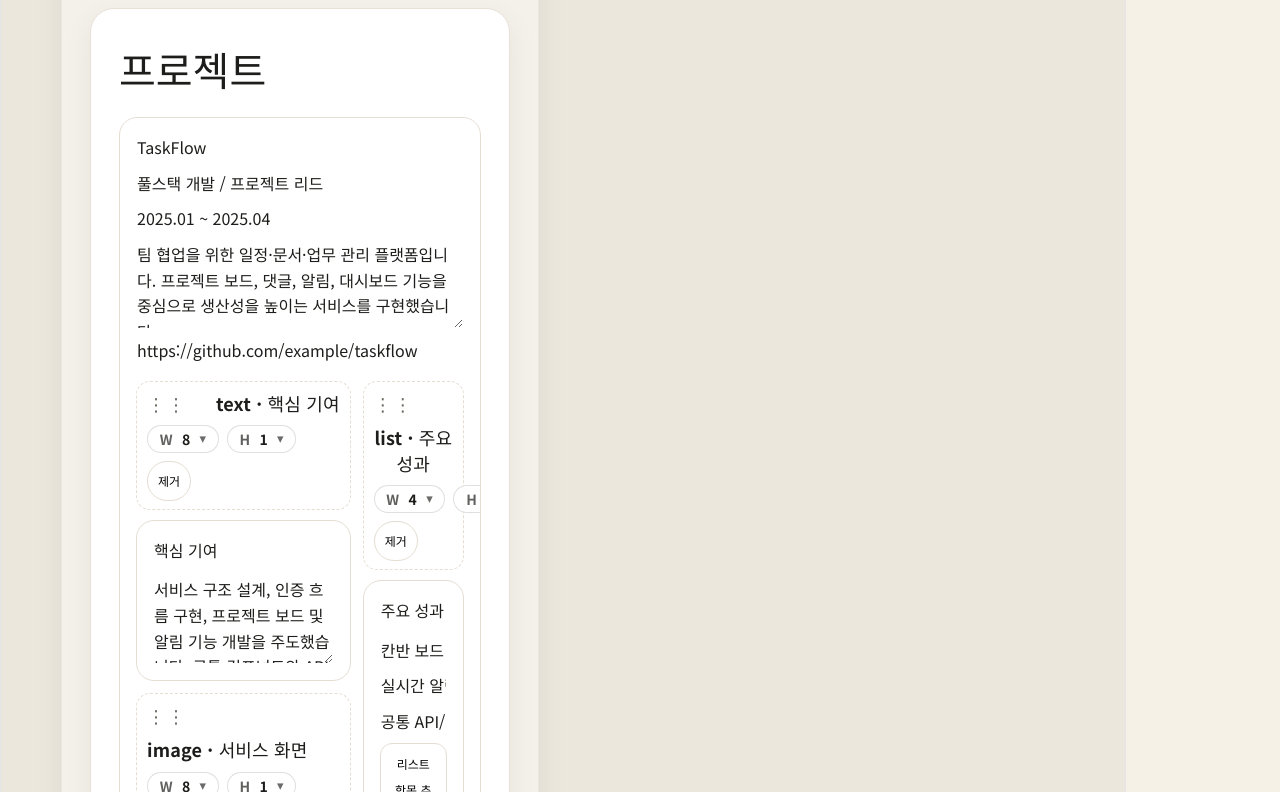
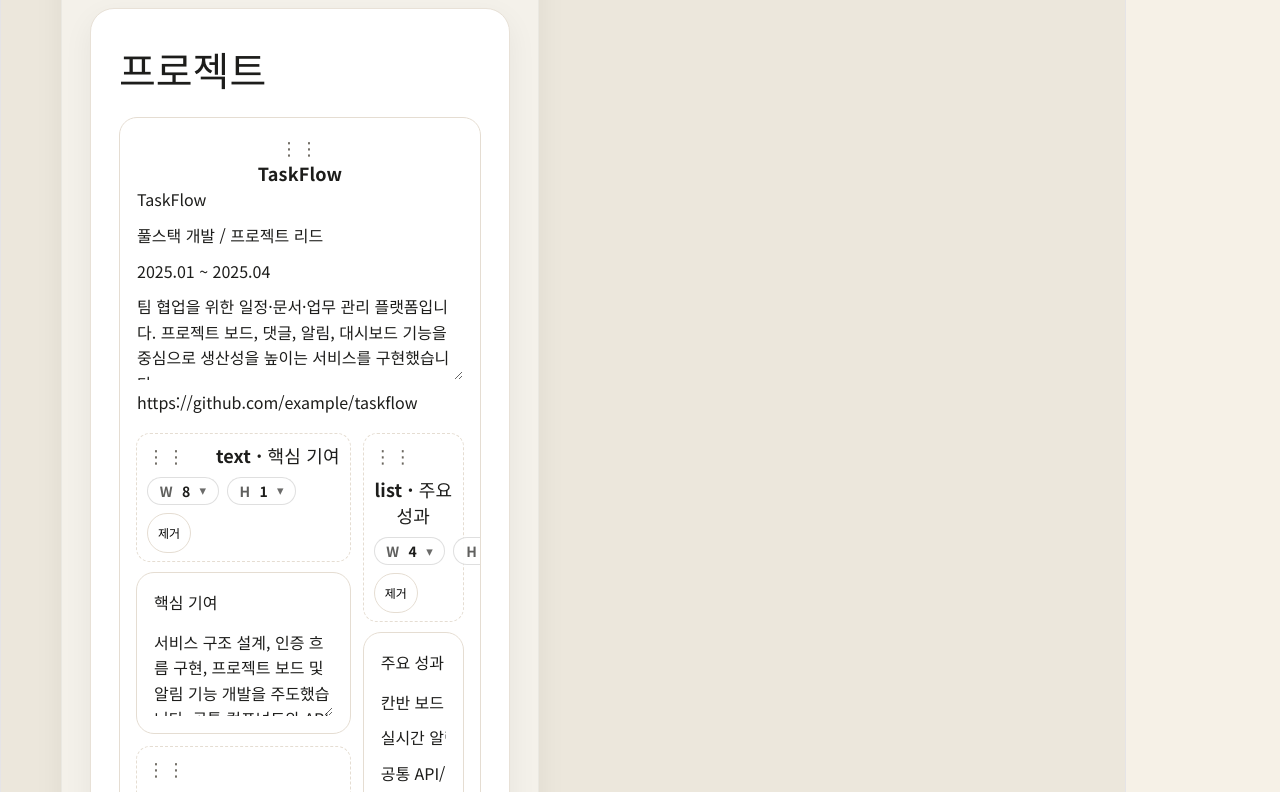
Before and after one commit to hdg5639/portfolio_editor, a React (Vite) app in the folder portfolio_edit/: page / in a window 1280 px wide. Shown: the part 1808-2600 px from the top of the page. Built offline with nearby package versions, Linux system fonts and the light colour scheme; the HTML template or start-up script is replaced by a standard one.

Commit message:
fix/refactor

```diff
--- a/portfolio_edit/src/hooks/usePortfolioStore.js
+++ b/portfolio_edit/src/hooks/usePortfolioStore.js
@@ -689,6 +689,12 @@ export function usePortfolioStore() {
                     projects: updateById(prev.projects, id, (item) => ({ ...item, [field]: value })),
                 })),
 
+            moveProject: (draggedProjectId, targetProjectId) =>
+                setPortfolio((prev) => ({
+                    ...prev,
+                    projects: moveBefore(prev.projects, draggedProjectId, targetProjectId, 'id'),
+                })),
+
             removeProject: (id) =>
                 setPortfolio((prev) => ({
                     ...prev,
--- a/portfolio_edit/src/sections/ProjectsSection.jsx
+++ b/portfolio_edit/src/sections/ProjectsSection.jsx
@@ -72,6 +72,7 @@ function BlockShell({
     const onDrop = (event) => {
         if (!showHelpers) return;
         event.preventDefault();
+        event.stopPropagation();
 
         const dragged = event.dataTransfer.getData('text/plain') || draggingId;
         if (dragged && dragged !== block.id) {
@@ -320,6 +321,8 @@ export default function ProjectsSection({ store }) {
     const cardStyle = store.actions.cardStyle();
     const isEdit = store.mode === 'edit';
     const titleStyle = store.actions.styleFor('section.projects.title');
+    const [draggingProjectId, setDraggingProjectId] = useState(null);
+    const [dragOverProjectId, setDragOverProjectId] = useState(null);
 
     return (
         <section className="portfolio-card" style={cardStyle}>
@@ -331,14 +334,31 @@ export default function ProjectsSection({ store }) {
 
             <div className="projects-list">
                 {store.portfolio.projects.map((project) => (
-                    <ProjectCard key={project.id} project={project} store={store} editable={isEdit} />
+                    <ProjectCard
+                        key={project.id}
+                        project={project}
+                        store={store}
+                        editable={isEdit}
+                        draggingProjectId={draggingProjectId}
+                        dragOverProjectId={dragOverProjectId}
+                        setDraggingProjectId={setDraggingProjectId}
+                        setDragOverProjectId={setDragOverProjectId}
+                    />
                 ))}
             </div>
         </section>
     );
 }
 
-function ProjectCard({ project, store, editable }) {
+function ProjectCard({
+                         project,
+                         store,
+                         editable,
+                         draggingProjectId,
+                         dragOverProjectId,
+                         setDraggingProjectId,
+                         setDragOverProjectId,
+                     }) {
     const [draggingId, setDraggingId] = useState(null);
     const [dragOverId, setDragOverId] = useState(null);
 
@@ -348,8 +368,71 @@ function ProjectCard({ project, store, editable }) {
     const summaryKey = `projects.${project.id}.summary`;
     const linkKey = `projects.${project.id}.link`;
 
+    const showHelpers = editable && store.ui.showEditHelpers;
+    const isProjectDragging = draggingProjectId === project.id;
+    const isProjectDragOver = dragOverProjectId === project.id && draggingProjectId !== project.id;
+
+    const isProjectCardDragEvent = (event) =>
+        Array.from(event.dataTransfer?.types || []).includes('application/x-project-card');
+
     return (
-        <article className="portfolio-card project-card-inner">
+        <article
+            className={`portfolio-card project-card-inner ${
+                isProjectDragging ? 'dragging' : ''
+            } ${isProjectDragOver ? 'drag-over' : ''}`}
+            onDragOver={(event) => {
+                if (!showHelpers || !draggingProjectId || !isProjectCardDragEvent(event)) return;
+                event.preventDefault();
+                event.stopPropagation();
+                if (dragOverProjectId !== project.id) {
+                    setDragOverProjectId(project.id);
+                }
+            }}
+            onDragLeave={(event) => {
+                if (!isProjectCardDragEvent(event)) return;
+                if (dragOverProjectId === project.id) {
+                    setDragOverProjectId(null);
+                }
+            }}
+            onDrop={(event) => {
+                if (!showHelpers || !isProjectCardDragEvent(event)) return;
+                event.preventDefault();
+                event.stopPropagation();
+
+                const dragged = event.dataTransfer.getData('application/x-project-card') || draggingProjectId;
+                if (dragged && dragged !== project.id) {
+                    store.actions.moveProject(dragged, project.id);
+                }
+
+                setDraggingProjectId(null);
+                setDragOverProjectId(null);
+            }}
+        >
+            {showHelpers ? (
+                <div className="project-card-toolbar">
+                    <div
+                        className="drag-handle"
+                        draggable
+                        title="프로젝트 카드 순서 변경"
+                        onDragStart={(event) => {
+                            event.stopPropagation();
+                            setDraggingProjectId(project.id);
+                            event.dataTransfer.effectAllowed = 'move';
+                            event.dataTransfer.setData('application/x-project-card', String(project.id));
+                        }}
+                        onDragEnd={(event) => {
+                            event.stopPropagation();
+                            setDraggingProjectId(null);
+                            setDragOverProjectId(null);
+                        }}
+                    >
+                        ⋮⋮
+                    </div>
+
+                    <strong>{project.title || '프로젝트'}</strong>
+                </div>
+            ) : null}
+
             <div className="project-top-meta">
                 {editable ? (
                     <>
--- a/portfolio_edit/src/styles/canvas.css
+++ b/portfolio_edit/src/styles/canvas.css
@@ -41,7 +41,8 @@
 .section-tile,
 .profile-layout-item,
 .project-block-shell,
-.custom-item-shell {
+.custom-item-shell,
+.project-card-inner {
     position: relative;
     min-width: 0;
     transition: transform 0.18s ease, box-shadow 0.18s ease, opacity 0.18s ease;
@@ -57,7 +58,8 @@
 .section-tile.dragging,
 .profile-layout-item.dragging,
 .project-block-shell.dragging,
-.custom-item-shell.dragging {
+.custom-item-shell.dragging,
+.project-card-inner.dragging {
     opacity: 0.42;
     transform: scale(0.98);
 }
@@ -65,7 +67,8 @@
 .section-tile.drag-over::after,
 .profile-layout-item.drag-over::after,
 .project-block-shell.drag-over::after,
-.custom-item-shell.drag-over::after {
+.custom-item-shell.drag-over::after,
+.project-card-inner.drag-over::after {
     content: '';
     position: absolute;
     inset: -6px;
```
